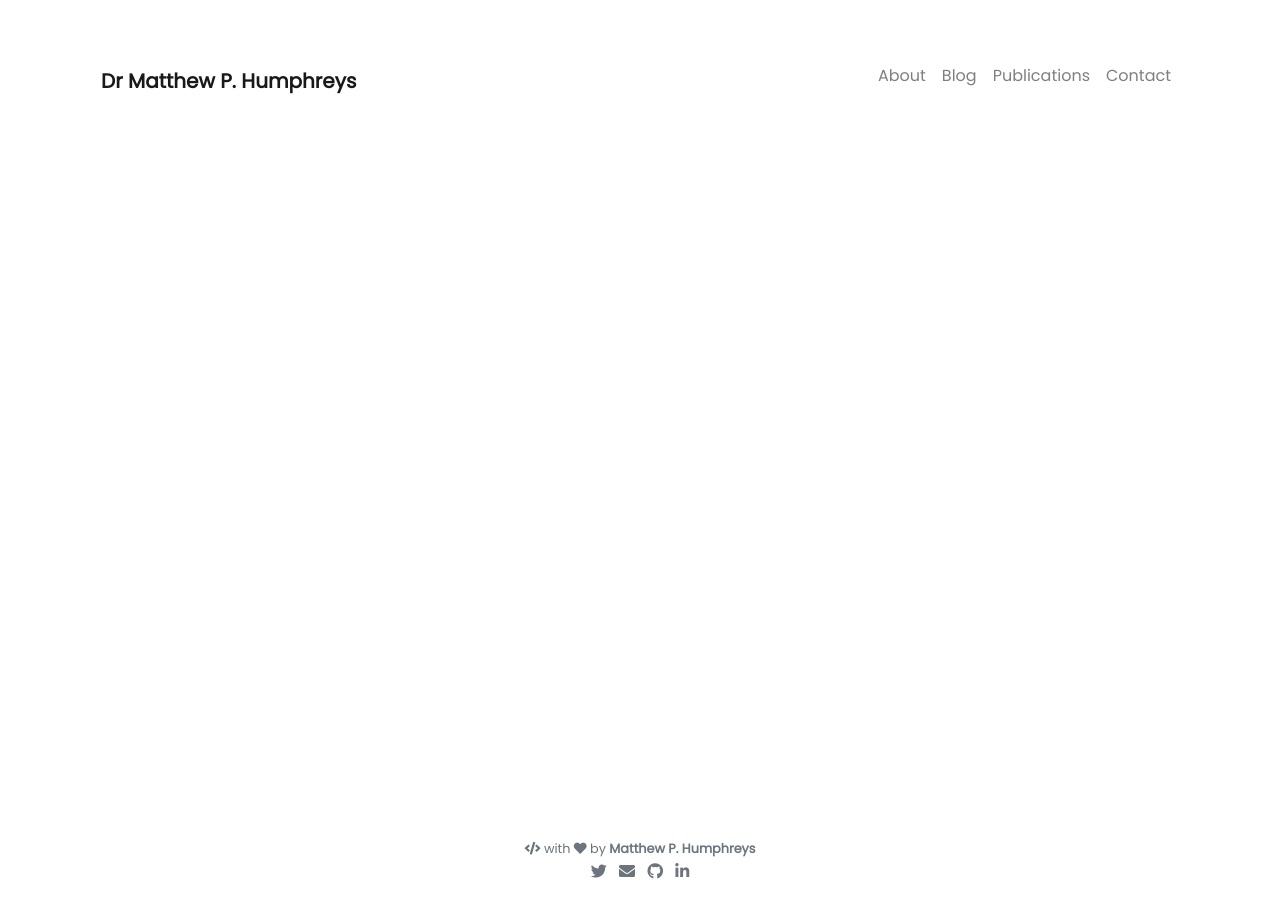
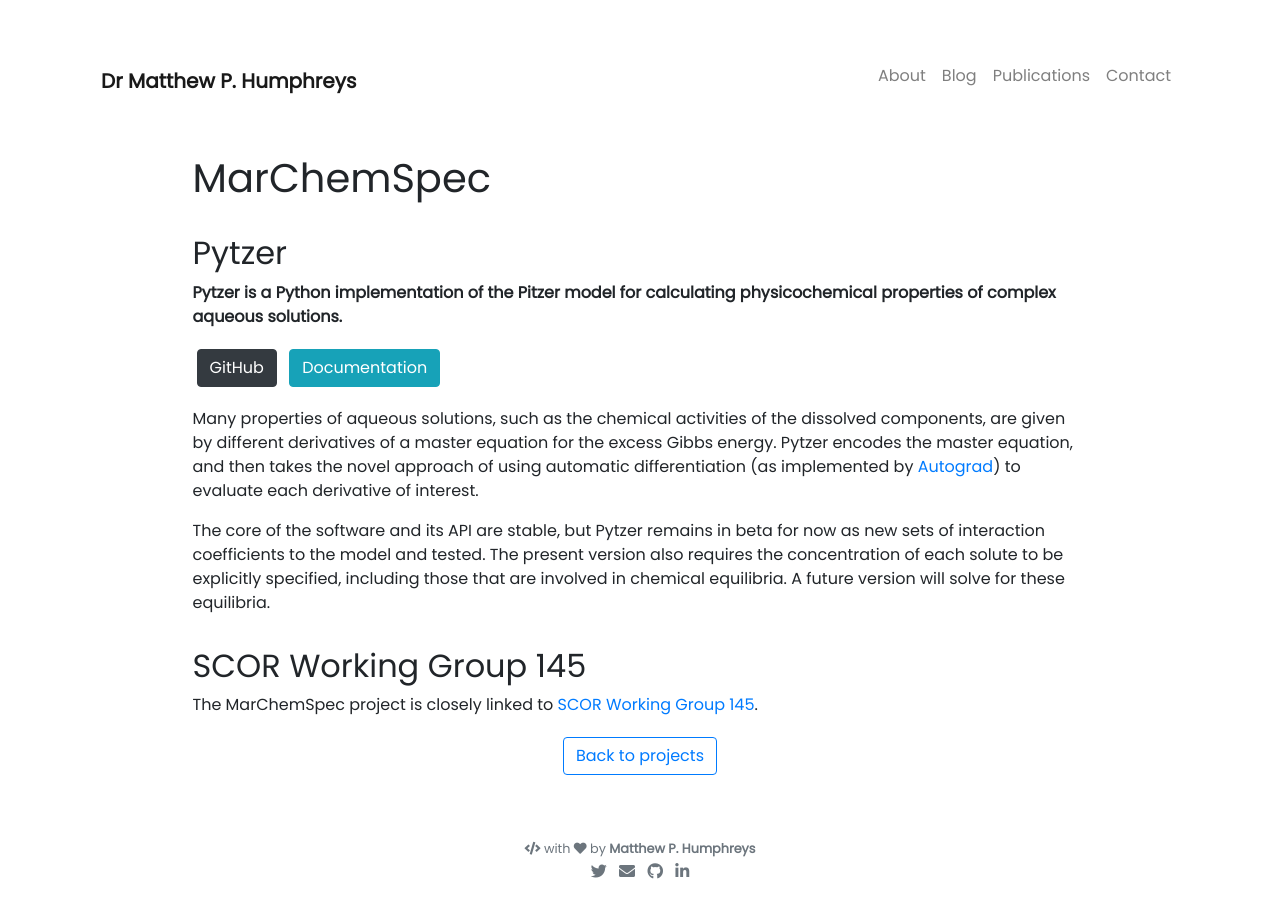
Before and after one commit to mvdh7/mvdh7.github.io, a Jekyll site: the page built from _projects/100-marchemspec.md, in a window 1280 px wide. Built offline with Jekyll 4.4.1, drawn with Linux system fonts in a browser that asks for light colours; nearby versions of some CDN libraries; comment, search, counter and statistics services are not loaded.

Commit message:
Move Pytzer into MarChemSpec

```diff
--- a/_projects/100-marchemspec.md
+++ b/_projects/100-marchemspec.md
@@ -3,5 +3,27 @@ name: MarChemSpec
 tools: [Seawater chemistry]
 image:
 description: SCOR Working Group 145 - chemical speciation modelling of seawater for the 21<sup>st</sup> century.
-external_url: http://marchemspec.org/
+permalink: /projects/marchemspec/
 ---
+
+# MarChemSpec
+
+## Pytzer
+
+**Pytzer is a Python implementation of the Pitzer model for calculating physicochemical properties of complex aqueous solutions.**
+
+{% include button.html link="https://github.com/mvdh7/pytzer" text="GitHub" style="dark" %}
+{% include button.html link="https://pytzer.readthedocs.io/en/latest/" text="Documentation" style="info" %}
+<!--{% include button.html link="https://raw.githubusercontent.com/mvdh7/mvdh7.github.io/master/citations/Humphreys2015Calkulate.bib" text="Citation" style="light" %}-->
+
+Many properties of aqueous solutions, such as the chemical activities of the dissolved components, are given by different derivatives of a master equation for the excess Gibbs energy. Pytzer encodes the master equation, and then takes the novel approach of using automatic differentiation (as implemented by [Autograd](https://github.com/HIPS/autograd)) to evaluate each derivative of interest.
+
+The core of the software and its API are stable, but Pytzer remains in beta for now as new sets of interaction coefficients to the model and tested. The present version also requires the concentration of each solute to be explicitly specified, including those that are involved in chemical equilibria. A future version will solve for these equilibria.
+
+## SCOR Working Group 145
+
+The MarChemSpec project is closely linked to [SCOR Working Group 145](http://marchemspec.org/).
+
+<p class="text-center">
+{% include button.html link="/projects" text="Back to projects" %}
+</p>
```
Also changed, not shown: _projects/600-pytzer.md (deleted, +0 -25 lines).
